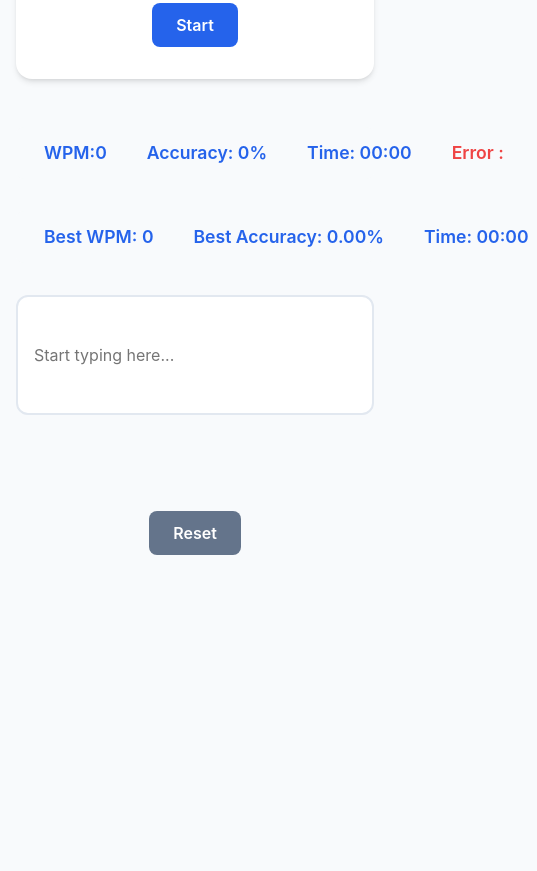
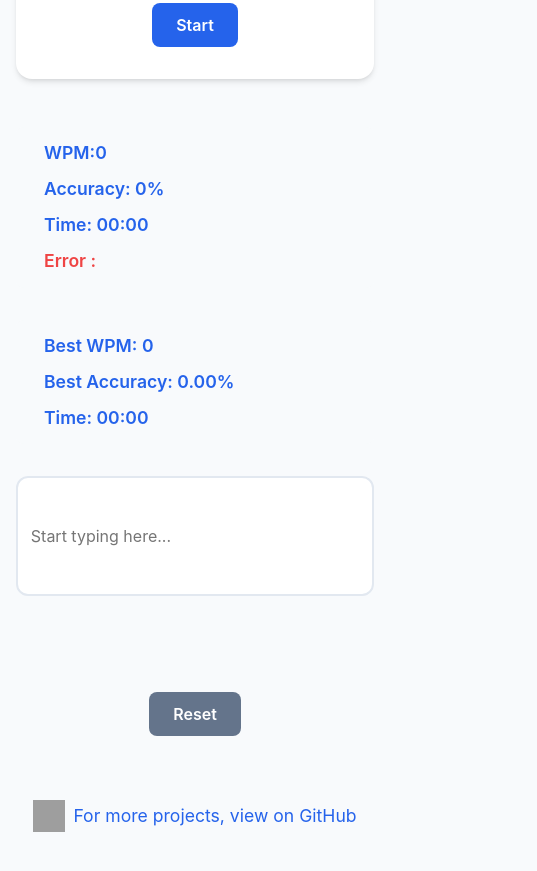
Before and after one commit to Euuiiii/Typing-Speed-Tester, a plain HTML site: page index.html in a window 390 px wide. Shown: the part 539-1410 px from the top of the page, 537 px wide, since content can reach past the window. Before the commit the page ends 1142 px from the top, so only its background shows below. Drawn offline with nearby package versions, Linux system fonts and the light colour scheme; grey boxes are pictures that could not be loaded.

Commit message:
Responsiveness

```diff
--- a/JavaScript/main.js
+++ b/JavaScript/main.js
@@ -11,7 +11,6 @@ const bestWpm = document.getElementById("bestWpm");
 const bestAccuracy = document.getElementById("bestAccuracy");
 const bestTime = document.getElementById("bestTime");
 
-// Initialize variables
 let startTime = null;
 let timerInterval = null;
 
@@ -202,7 +201,7 @@ function showResultPopup(wpmValue, errorCount, accuracyValue) {
   if (errorCount === 0) {
     popupMsg.textContent = `🎉 Perfect! Your typing speed is ${wpmValue} WPM with 100% accuracy.`;
   } else {
-    popupMsg.textContent = `Your typing speed is ${wpmValue} WPM with ${errorCount} error(s) and an accuracy of ${accuracyValue}%.`;
+    popupMsg.textContent = `🎉 Your typing speed is ${wpmValue} WPM with ${errorCount} error(s) and an accuracy of ${accuracyValue}%.`;
   }
   popup.style.display = 'flex';
 }
--- a/JavaScript/quote.json
+++ b/JavaScript/quote.json
@@ -1,6 +1,6 @@
 [
   {
-    "text": "Man is a mystery. It needs to be unravelled, and if you spend your whole life unravelling it, don’t say that you’ve wasted time. I am studying that mystery because I want to be a human being. – A reflection on Dostoevsky’s lifelong obsession with the depths of the human soul.",
+    "text": "Man is a mystery. It needs to be unravelled, and if you spend your whole life unravelling it, don’t say that you’ve wasted time. I am studying that mystery because I want to be a human being. A reflection on Dostoevsky’s lifelong obsession with the depths of the human soul.",
     "author": "Fyodor Dostoevsky"
   },
   {
@@ -24,7 +24,7 @@
     "author": "Franz Kafka"
   },
   {
-    "text": "Life can be magnificent and overwhelming—that is its whole tragedy. Without beauty, love, or danger it would almost be easy to live. But to live truly is to embrace the chaos, to find meaning in the fleeting moments, and to accept that suffering is as much a part of existence as joy.",
+    "text": "Life can be magnificent and overwhelming that is its whole tragedy. Without beauty, love, or danger it would almost be easy to live. But to live truly is to embrace the chaos, to find meaning in the fleeting moments, and to accept that suffering is as much a part of existence as joy.",
     "author": "Albert Camus"
   },
   {
--- a/index.html
+++ b/index.html
@@ -43,6 +43,12 @@
                 <div id="popup-message"></div>
               </div>
             </div>
+            <div class="github-footer">
+              <a href="https://github.com/Euuiiii" target="_blank" class="github-link" title="GitHub Profile">
+                <img src="https://cdn.jsdelivr.net/gh/devicons/devicon/icons/github/github-original.svg" alt="GitHub" class="github-icon">
+                <span>For more projects, view on GitHub</span>
+              </a>
+            </div>
         <script src = "JavaScript/main.js"></script>
         <script src = "JavaScript/theme.js"></script>
     </body>
--- a/styles/dark.css
+++ b/styles/dark.css
@@ -74,3 +74,15 @@ body {
     background-color: rgba(248, 113, 113, 0.1);
     color: var(--error-color);
 }
+
+
+.popup-content {
+  background: #1d1b1b;
+  box-shadow: 0 4px 32px rgba(0,0,0,0.15);
+}
+
+.correct-word {
+  color: inherit;
+  background: #506c5a;
+  border-radius: 0.2em;
+}
--- a/styles/main.css
+++ b/styles/main.css
@@ -68,10 +68,10 @@ h1 {
 #user-input {
     width: 100%;
     max-width: 800px;
-    min-width: 200px;
+    min-width: 0;
     height: 200px;
-    padding: 1rem;
-    font-size: 1.125rem;
+    padding: 0.75rem 1rem;
+    font-size: 1.1rem;
     border: 2px solid var(--border-color);
     border-radius: 0.75rem;
     margin: 1rem 0;
@@ -233,7 +233,8 @@ h1 {
     width: 100%;
     display: flex;
     justify-content: flex-end;
-    margin-top: 1.5rem;
+    margin-top: 1rem;
+    font-size: 0.95rem;
 }
 
 .author {
@@ -260,6 +261,79 @@ h1 {
     #user-input {
         font-size: 1rem;
     }
+}
+
+/* Responsive container */
+.text-container, .text-box, .best, .author-section {
+  max-width: 800px;
+  margin-left: auto;
+  margin-right: auto;
+  width: 100%;
+  box-sizing: border-box;
+}
+
+/* Responsive input */
+#user-input {
+  width: 100%;
+  min-width: 0;
+  font-size: 1.1rem;
+  padding: 0.75rem 1rem;
+  box-sizing: border-box;
+}
+
+/* Responsive quote text */
+.quote-text {
+  word-break: break-word;
+  font-size: 1.2rem;
+}
+
+/* Responsive .text-box and .best layout */
+.text-box, .best {
+  display: flex;
+  flex-wrap: wrap;
+  gap: 1rem;
+  justify-content: space-between;
+  align-items: center;
+}
+
+/* Stack items vertically on small screens */
+@media (max-width: 600px) {
+  .text-box, .best {
+    flex-direction: column;
+    align-items: stretch;
+    gap: 0.5rem;
+    font-size: 1rem;
+  }
+  .github-footer {
+    font-size: 1rem;
+  }
+  .quote-text {
+    font-size: 1rem;
+  }
+  #user-input {
+    font-size: 1rem;
+    padding: 0.6rem 0.8rem;
+  }
+}
+
+/* Responsive popup */
+.popup-content {
+  max-width: 95vw;
+  width: 100%;
+  box-sizing: border-box;
+  padding: 1.2rem 0.8rem;
+}
+
+/* Responsive author section */
+.author-section {
+  margin-top: 1rem;
+  font-size: 0.95rem;
+}
+
+/* Responsive GitHub footer */
+.github-footer {
+  padding: 0.5rem 0;
+  font-size: 1.05rem;
 }
 
 @keyframes fadeIn {
@@ -331,3 +405,46 @@ h1 {
   background: #dcfce7;
   border-radius: 0.2em;
 }
+
+#github-link {
+  position: fixed;
+  top: 1rem;
+  right: 1rem;
+  z-index: 100;
+  transition: transform 0.2s;
+}
+#github-link:hover {
+  transform: scale(1.1);
+}
+
+.github-footer {
+  text-align: center;
+  margin-top: 2.5rem;
+  margin-bottom: 1.5rem;
+}
+
+.github-link {
+  display: inline-flex;
+  align-items: center;
+  gap: 0.5rem;
+  font-size: 1.1rem;
+  color: var(--primary-color, #22223b);
+  text-decoration: none;
+  transition: color 0.2s;
+}
+
+.github-link:hover {
+  color: var(--accent-color, #6366f1);
+}
+
+.github-icon {
+  width: 32px;
+  height: 32px;
+  transition: transform 0.2s, filter 0.2s;
+  filter: grayscale(40%);
+}
+
+.github-link:hover .github-icon {
+  transform: scale(1.15) rotate(-8deg);
+  filter: grayscale(0%) drop-shadow(0 2px 8px rgba(99,102,241,0.15));
+}
```
